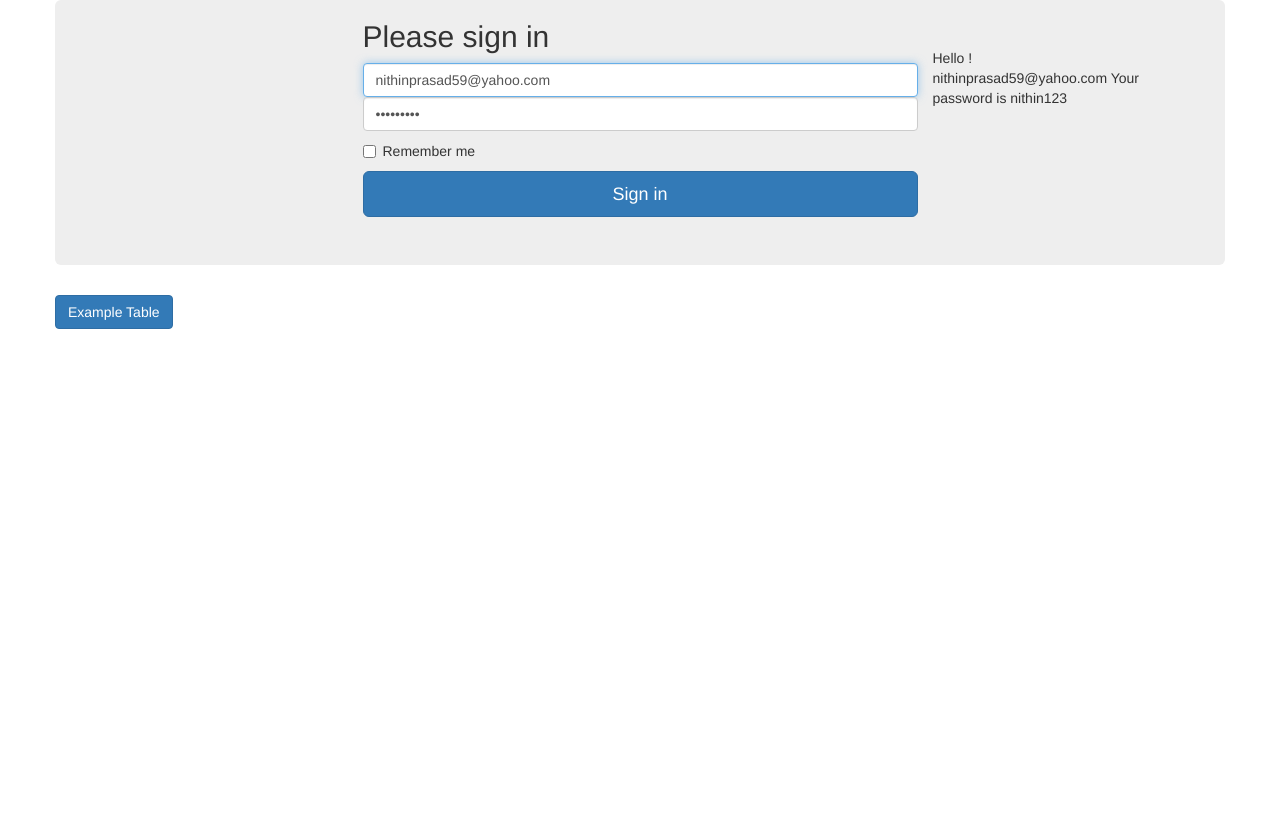
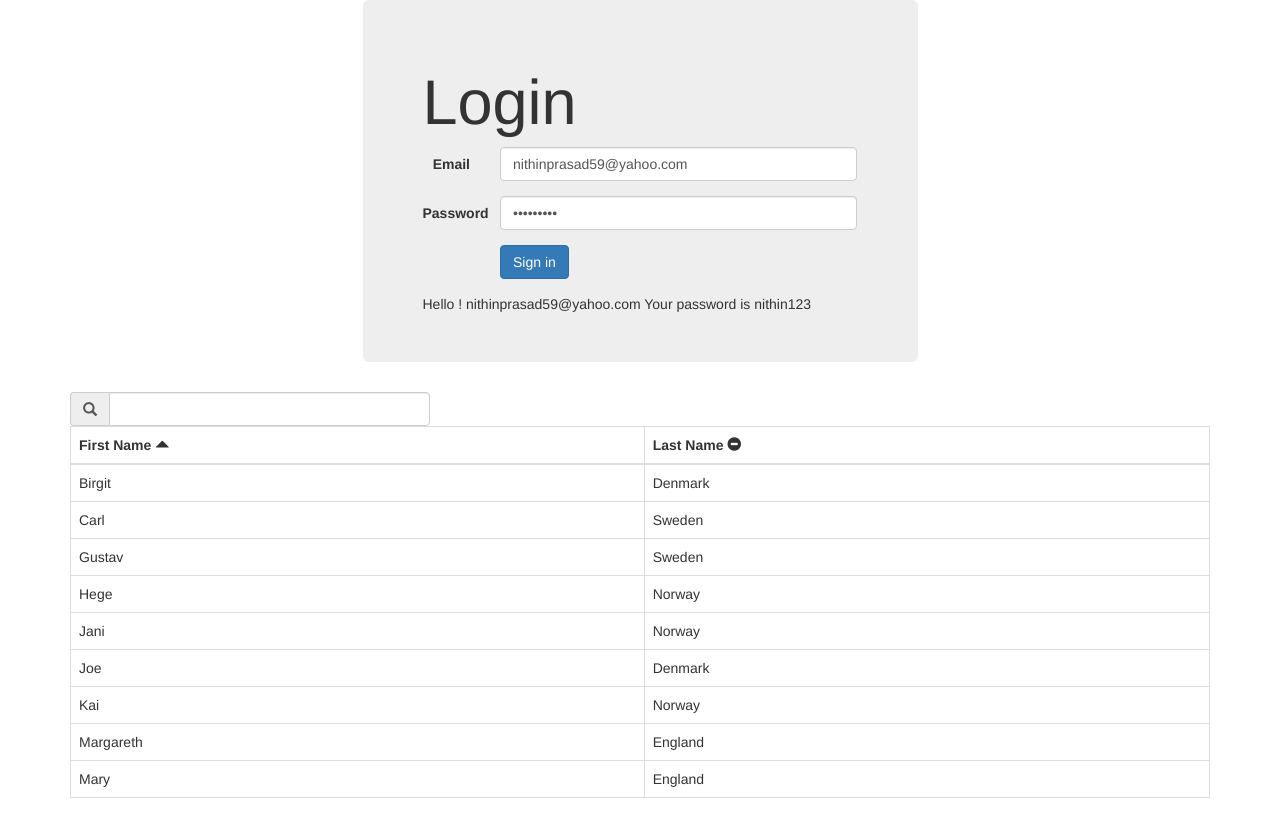
Before and after one commit to nithinprasad/SmartExpense-WEB, a plain HTML site: page Example/index.html in a window 1280 px wide. Drawn offline with nearby package versions, Linux system fonts and the light colour scheme.

Commit message:
Added Sorting filter in table ,Login Validations
Added validations

```diff
--- a/Example/login.html
+++ b/Example/login.html
@@ -1,26 +1,43 @@
 <div class="container">
     <div class="row">
         <div class="col-md-6 col-md-offset-3">
+            <div class="jumbotron">
+                <h1>Login</h1>
+                <form class="form-horizontal" name="loginForm">
+                    <div class="form-group">
+                        <label for="inputEmail3" class="col-sm-2 control-label">Email</label>
+                        <div class="col-sm-10">
+                            <input type="email" class="form-control" required id="inputEmail3" placeholder="Email" name="email" ng-model="userEmail">
+                        </div>
+                    </div>
+                    <div ng-show="loginForm.email.$dirty && loginForm.email.$invalid" class="alert alert-danger" role="alert">
+                        <span class="glyphicon glyphicon-exclamation-sign" aria-hidden="true"></span>
+                        <span ng-show="loginForm.email.$error.required">Email is required.</span>
+                        <span ng-show="loginForm.email.$error.email">Invalid email address.</span>
+                    </div>
+                    <div class="form-group">
+                        <label for="inputPassword3" class="col-sm-2 control-label">Password</label>
+                        <div class="col-sm-10">
+                            <input type="password" required name="password" class="form-control" id="inputPassword3" placeholder="Password" ng-model="password">
+                        </div>
+                    </div>
+                     <div ng-show="loginForm.password.$dirty && loginForm.password.$invalid" class="alert alert-danger" role="alert">
+                        <span class="glyphicon glyphicon-exclamation-sign" aria-hidden="true"></span>
+                        <span ng-show="loginForm.password.$error.required">Password is required.</span>
+                    </div>
+                    <div class="form-group">
+                        <div class="col-sm-offset-2 col-sm-10">
+                            <button type="submit" class="btn btn-primary">Sign in</button>
+                        </div>
+                    </div>
 
-			      <form class="form-signin">
-			        <h2 class="form-signin-heading">Please sign in</h2>
-			        <label for="inputEmail" class="sr-only">Email address</label>
-			        <input type="text" id="inputEmail" class="form-control" placeholder="Email address" required="" autofocus="" ng-model="userEmail">
-			        <label for="inputPassword" class="sr-only">Password</label>
-			        <input type="password" id="inputPassword" class="form-control" placeholder="Password" required="" ng-model="password">
-			        <div class="checkbox">
-			          <label>
-			            <input type="checkbox" value="remember-me"> Remember me
-			          </label>
-			        </div>
-			        <button class="btn btn-lg btn-primary btn-block" type="submit">Sign in</button>
-			      </form>
-			</div>
-			<div class="jumbotron">
-  				<div class="container">
                     Hello ! {{userEmail}} Your password is {{password}}
             </div>
         </div>
-			<a href="table.html"><div class="btn btn-primary">Example Table</div></a>
+
+        </form>
+
+    </div>
+    <div ng-include="'table.html'"></div>
 </div>
 </div>
--- a/Example/table.html
+++ b/Example/table.html
@@ -1,2 +1,26 @@
-<script type="text/ng-template" id="table.html">
-</script>
+<div class="row">
+    <div class="col-md-4">
+
+        <form class="form-horizontal">
+            <div class="input-group">
+                <span class="input-group-addon" id="sizing-addon1"><span class="glyphicon glyphicon-search" aria-hidden="true"></span></span>
+                <input type="text" class="form-control" id="inputGroupSuccess4" aria-describedby="inputGroupSuccess4Status" ng-model="searchValue">
+            </div>
+        </form>
+    </div>
+</div>
+<table class="table table-hover table-bordered ">
+    <thead>
+        <tr>
+            <th ng-click="sortColumn('name')">First Name <span ng-class="getSortClass('name')" aria-hidden="true"></span></th>
+            <th ng-click="sortColumn('country')">Last Name <span ng-class="getSortClass('country')" aria-hidden="true"></span></th>
+        </tr>
+    </thead>
+    <tbody>
+        <tr ng-repeat="each in names |filter:searchValue |orderBy:sortField:sortBy |uppercase">
+            <td>{{each.name}}</td>
+            <td>{{each.country}}</td>
+        </tr>
+
+    </tbody>
+</table>
--- a/common/resources/SmartExpensejs/Controller/controller.js
+++ b/common/resources/SmartExpensejs/Controller/controller.js
@@ -1,5 +1,79 @@
-smartExpenseApp.controller('smartController', function($scope) {
-    $scope.userName= "nithinprasad59@yahoo.com";
-    $scope.password= "nithin123";
-    $scope.userEmail=$scope.userName;
+smartExpenseApp.controller('smartController', function ($scope, $log) {
+    $scope.userName = "nithinprasad59@yahoo.com";
+    $scope.password = "nithin123";
+
+    $scope.userEmail = $scope.userName;
+
+    $scope.names = [
+        {
+            name: 'Jani'
+            , country: 'Norway'
+        }
+
+
+        , {
+            name: 'Carl'
+            , country: 'Sweden'
+        }
+
+
+        , {
+            name: 'Margareth'
+            , country: 'England'
+        }
+
+
+        , {
+            name: 'Hege'
+            , country: 'Norway'
+        }
+
+
+        , {
+            name: 'Joe'
+            , country: 'Denmark'
+        }
+
+
+        , {
+            name: 'Gustav'
+            , country: 'Sweden'
+        }
+
+
+        , {
+            name: 'Birgit'
+            , country: 'Denmark'
+        }
+
+
+        , {
+            name: 'Mary'
+            , country: 'England'
+        }
+
+
+        , {
+            name: 'Kai'
+            , country: 'Norway'
+        }
+  ];
+
+    $scope.sortField = "name";
+    $scope.sortBy = false;
+    $scope.sortColumn = function (column) {
+        $scope.sortField = column;
+        $scope.sortBy = $scope.sortField==(column) ? !$scope.sortBy : false;
+
+    }
+    $scope.getSortClass = function (column) {
+        if ($scope.sortField==column)
+            {
+                return $scope.sortBy ? "glyphicon glyphicon-triangle-bottom" : "glyphicon glyphicon-triangle-top";
+            }
+
+        return 'glyphicon glyphicon-minus-sign';
+    }
+
+
 });
```
Lines whose indentation alone changed are shown as unchanged.
